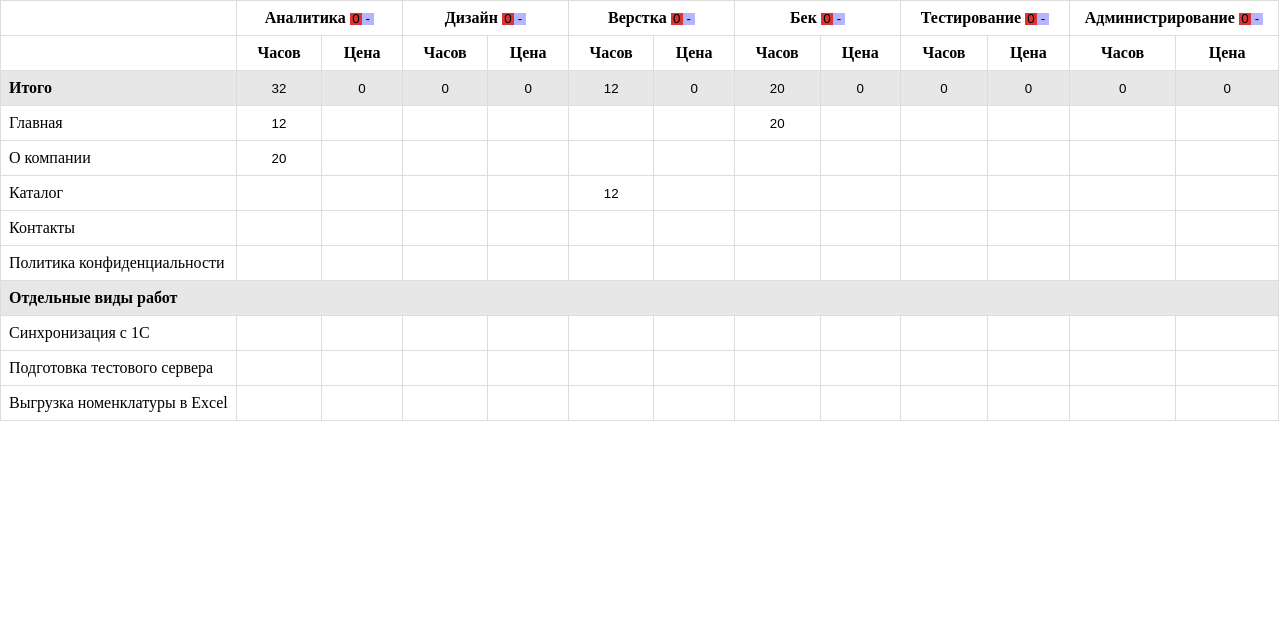
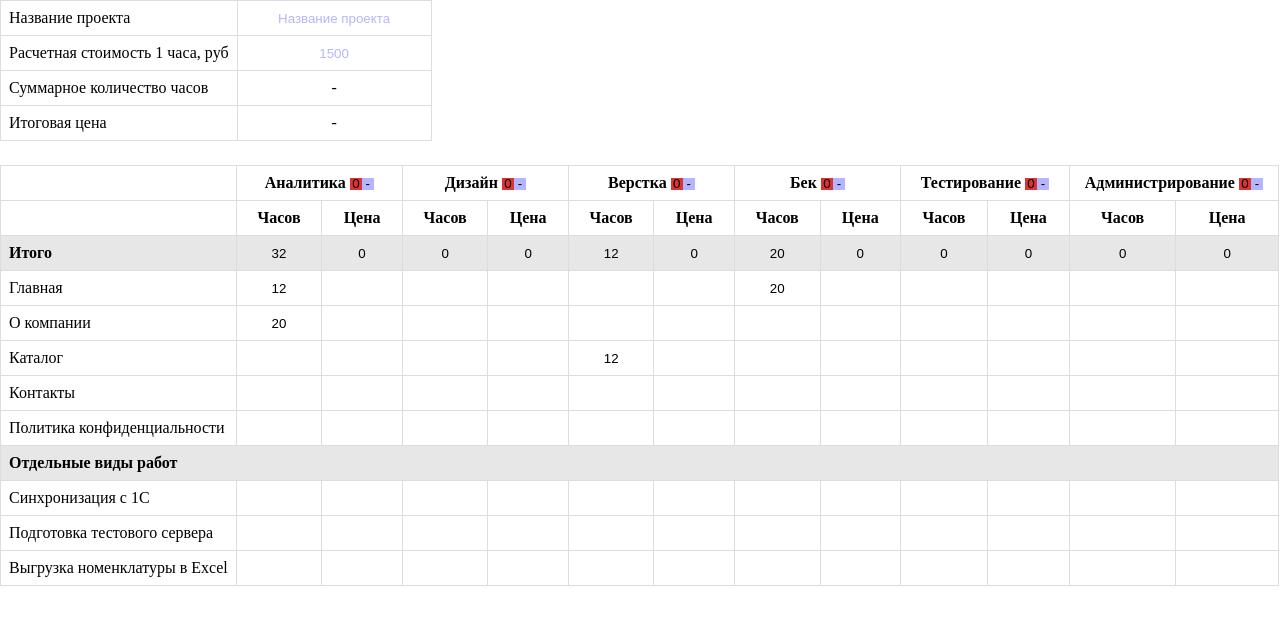
Before and after one commit to DenOn1x/evaluation_table, a Vue app: page / in a window 1280 px wide. Shown: the top 624 px of the page. Built offline with nearby package versions, Linux system fonts and the light colour scheme.

Commit message:
[ADD] added new header table

```diff
--- /dev/null
+++ b/public/dataResult.json
@@ -0,0 +1,10 @@
+{
+  "summaryTable": [
+    {
+      "projectName": "Название проекта",
+      "hourlyRate": "1500",
+      "totalHours": "",
+      "totalPrice": ""
+    }
+  ]
+}
--- a/src/App.vue
+++ b/src/App.vue
@@ -1,11 +1,14 @@
 <template>
   <div>
+    <SummaryTableComponent/>
     <TableComponent/>
   </div>
 </template>
 
 <script setup>
+import SummaryTableComponent from './components/SummaryTableComponent.vue';
 import TableComponent from './components/TableComponent.vue';
+
 </script>
 
 <style>
--- a/src/components/HeaderComponent.vue
+++ b/src/components/HeaderComponent.vue
@@ -68,11 +68,9 @@ const clearColumn = (category) => {
 
   if (categoryIndex !== undefined && categoryIndex !== -1) {
     const startIndex = categoryIndex * 2 + 1;
+    jsonData.value.header.categories[categoryIndex].clickCount = (jsonData.value.header.categories[categoryIndex].clickCount || 0) + 1;
 
-    if (jsonData.value.header.categories[categoryIndex].isColumnVisible) {
-      jsonData.value.header.categories[categoryIndex].isColumnVisible = false;
-
-      if (!jsonData.value.header.categories[categoryIndex].isColumnVisible) {
+    if (jsonData.value.header.categories[categoryIndex].clickCount >= 1) {
       jsonData.value.table.forEach((row, rowIndex) => {
         if (rowIndex) {
           jsonData.value.table[rowIndex][startIndex] = '';
@@ -85,7 +83,7 @@ const clearColumn = (category) => {
     }
   }
 }
-};
+
 
 watch(() => props.jsonData, (newVal) => {
   jsonData.value = newVal;
--- /dev/null
+++ b/src/components/SummaryTableComponent.vue
@@ -0,0 +1,94 @@
+<template>
+  <div v-if="jsonData">
+    <table class="summary-table">
+      <tbody>
+      <tr>
+        <td>Название проекта</td>
+        <td><input v-model="jsonData.summaryTable[0].projectName"/></td>
+      </tr>
+      <tr>
+        <td>Расчетная стоимость 1 часа, руб</td>
+        <td><input v-model="jsonData.summaryTable[0].hourlyRate"/></td>
+      </tr>
+      <tr>
+        <td>Суммарное количество часов</td>
+        <td>{{ jsonData.summaryTable[0]?.totalHours || '-' }}</td>
+      </tr>
+      <tr>
+        <td>Итоговая цена</td>
+        <td class="total-sum">{{ totalSum || '-' }}</td>
+      </tr>
+      </tbody>
+    </table>
+  </div>
+  <div v-else>
+    <p>Loading...</p>
+  </div>
+</template>
+
+<script setup>
+import {ref, onMounted, watch} from 'vue';
+
+const jsonData = ref(null);
+
+onMounted(() => {
+  fetchData();
+});
+
+const fetchData = () => {
+  fetch('./dataResult.json')
+      .then((response) => response.json())
+      .then((data) => {
+        jsonData.value = data;
+      })
+      .catch((error) => {
+        console.error('Error fetching data:', error);
+      });
+};
+
+watch(() => jsonData.value, () => {
+  updateTotalSum();
+});
+
+const updateTotalSum = () => {
+  const totalRow = jsonData.value?.summaryTable?.find((row) => row[0] === 'Итого');
+  if (totalRow) {
+    jsonData.value.summaryTable[0].totalPrice = totalRow[1];
+  }
+};
+
+</script>
+
+<style scoped>
+.summary-table {
+  margin-bottom: 24px;
+  border-collapse: collapse;
+}
+
+td {
+  border: 1px solid #ddd;
+  padding: 8px;
+  text-align: left;
+  font-size: 16px;
+  white-space: nowrap;
+}
+
+td:last-child {
+  text-align: center;
+}
+
+input {
+  display: flex;
+  align-content: center;
+  justify-content: center;
+  text-align: center;
+  width: 100%;
+  height: 100%;
+  outline: none;
+  background: none;
+  border: none;
+  box-sizing: border-box;
+  color: #b5b5ff;
+}
+
+</style>
--- a/src/components/TableComponent.vue
+++ b/src/components/TableComponent.vue
@@ -1,5 +1,5 @@
 <template>
-  <div>
+  <div v-if="jsonData">
     <table>
       <HeaderComponent :jsonData="jsonData"/>
       <tbody>
@@ -43,6 +43,9 @@
     />
 
   </div>
+  <div v-else>
+    <p>Loading...</p>
+  </div>
 </template>
 
 
@@ -52,7 +55,7 @@ import ModalComponent from "./ModalComponent";
 import ModalAddRowComponent from './ModalAddRowComponent';
 
 
-import {ref, onMounted} from 'vue';
+import {ref, onMounted, watch, computed} from 'vue';
 
 
 const jsonData = ref(null);
@@ -185,6 +188,8 @@ const getColumnSumInTotalRow = (columnIndex) => {
   return 0;
 };
 
+
+
 </script>
 
 <style scoped>
```
Lines whose indentation alone changed are shown as unchanged.
